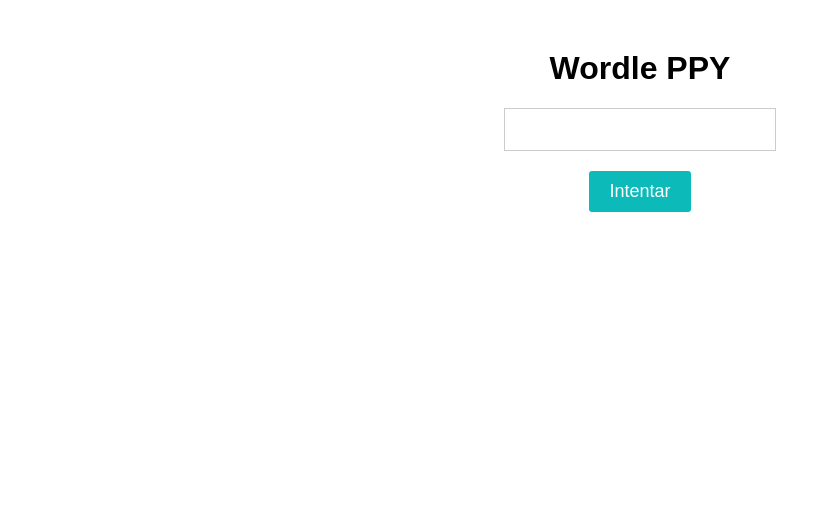
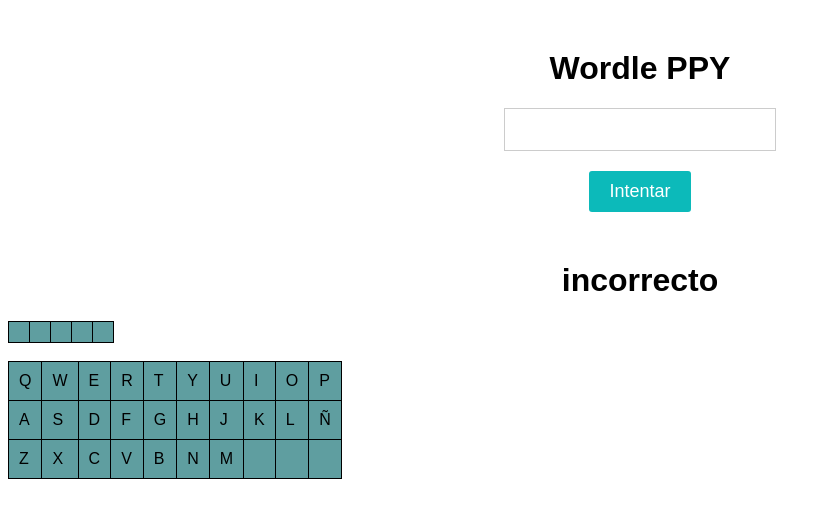
Before and after one commit to ThiagoGutierrez170/ProgramandoPy, a plain HTML site: page wordleppy/index.html in a window 1280 px wide. Both pictures are taken after a click on the button "Intentar". Shown: the whole page, without its empty margins (0-831 px from the left). Drawn offline with Linux system fonts and the light colour scheme.

Commit message:
actualizo la carpeta añadiendo el porfolio, el wordleppy. wordeppy ya casi es funcional

```diff
--- /dev/null
+++ b/javaScrip/script.js
@@ -0,0 +1 @@
+console.log("holiii");
--- a/wordleppy/index.html
+++ b/wordleppy/index.html
@@ -7,9 +7,15 @@
   </head>
   <body>
     <h1>Wordle PPY</h1>
-    <input type="text" id="guess-input">
+    <input type="text" id="guess-input" >
     <button id="guess-button">Intentar</button>
     <div id="grid"></div>
     <p id="guesses">
+    <div class="">
+      <div id="alerta"></div>
+      <div id="pista"></div><br>
+      <div id="aciertos"></div>
+      <div id="teclado"></div>
+  </div>
   </body>
 </html>
--- a/wordleppy/script.js
+++ b/wordleppy/script.js
@@ -1,3 +1,133 @@
 let intentos = 6;
 let palabra = "APPLE";
-window.addEventListener('load', init)
+let i=0;
+
+function crearVector(texto){
+    let vecPalabra=[];
+    for (let i=0;i<5;i++){
+
+    // Obtener el primer carácter de la cadena
+    let primerCaracter = texto.charAt(0);
+
+    // Remover el primer carácter de la cadena
+    texto = texto.slice(1);
+
+    // Agregar el primer carácter al array
+    vecPalabra.push(primerCaracter);
+    }
+    return vecPalabra;
+}
+//aqui puede añadir el reseteo de la palabra para prevenir trampas
+/*
+window.addEventListener('load', init);
+*/
+function leerIntento(){
+    let intento = document.getElementById("guess-input");
+    intento = intento.value;
+    intento = intento.toUpperCase(); //Operacion para poner el String a latras mayusculas
+    return intento;
+}
+function teclado(letra){
+    let teclado = [
+        ["Q", "W", "E", "R", "T", "Y", "U", "I", "O", "P"],
+        ["A", "S", "D", "F", "G", "H", "J", "K", "L", "Ñ"],
+        ["Z", "X", "C", "V", "B", "N", "M", "", "", ""]
+    ];
+    let head="";
+    let color="";
+    cabeza="<table style='border-collapse: collapse;'>";
+    for (let f = 0; f < 3; f++) {
+        head=head+"<tr>";
+        let body="";
+        for (let c = 0; c < 10; c++) {
+            body=body+"<td style='border: 1px solid black;"+
+            "padding: 10px;background-color: ";
+            color="cadetblue";
+            for(let d=0;d<10;d++){
+                if (letra[d]==teclado[f][c]){
+                    color="green";
+                }
+            }
+            body=body+color+";'>"+teclado[f][c]+"</td>";
+        }
+        head=head+body+"</tr>";
+    }
+    console.log(letra);
+    head=cabeza+head+"</table>";
+    document.getElementById("teclado").innerHTML=head;
+}
+function comparar(palabra1,palabra2){
+    let var1=[];
+    let var2=[];
+
+    var1=crearVector(palabra1);
+    var2=crearVector(palabra2);
+
+    /*
+    if (var1==var2) {
+        console.log("son iguales");
+    } else {
+        console.log("son desiguales");
+    }*/
+   let aciertos=0;
+   let posicion=[];
+   let letra=[];
+   for (let indice=0;indice<5;indice++){
+        if (var1[indice]==var2[indice]){
+            aciertos++;
+            //posicion.push(indice);
+            //letra.push(var2[indice]);
+        }
+   }
+   for (indice1=0; indice1<5; indice1++){
+        for (let indice2=0;indice2<5;indice2++){
+            if (var1[indice1]==var2[indice2]){
+                posicion.push(indice2);
+                letra.push(var2[indice2]);
+            }
+        }
+    }
+    cabeza="<table style='border-collapse: collapse;'>";
+    let body1="<tr>";
+    for (let g=0;g<5;g++){
+        body1=body1+"<td style='border: 1px solid black;"+
+        "padding: 10px;background-color: ";
+        color="cadetblue";
+        if (var1[g]==var2[g]){
+            color="green";
+
+        }
+        body1=body1+color+";'>"+var2[g]+"</td>";
+    }
+    body1=cabeza+body1+"</tr></table>";
+    teclado(letra);
+    return document.getElementById("pista").innerHTML=body1;/*document.getElementById("aciertos").innerHTML=
+    "<h1>coinsidencias: "+aciertos+
+    ", lugares: "+posicion+
+    "; letras correctas: "+letra+"</h1>",*/
+
+}
+
+function intentar(){
+    if (i<6){
+        i++;
+        console.log("intento");
+        console.log(leerIntento());
+        let intento=leerIntento();
+        texto1=palabra;
+        texto2=intento;
+        comparar(texto1,texto2);
+        if (palabra == intento){
+            document.getElementById("alerta").innerHTML="<h1>correcto</h1>";
+        }
+        else {
+            document.getElementById("alerta").innerHTML="<h1>incorrecto</h1>";
+        }
+    }
+    else{
+        document.getElementById("alerta").innerHTML="<h1>sin intentos</h1>";
+    }
+}
+
+const button = document.getElementById("guess-button");
+button.addEventListener("click", intentar);     //pued llamar una fucion al precionar el boton
```
Also changed, not shown: intro_js/index.html (added, +12 -0 lines), intro_js/script.js (added, +31 -0 lines), javaScrip/index.html (added, +12 -0 lines).
